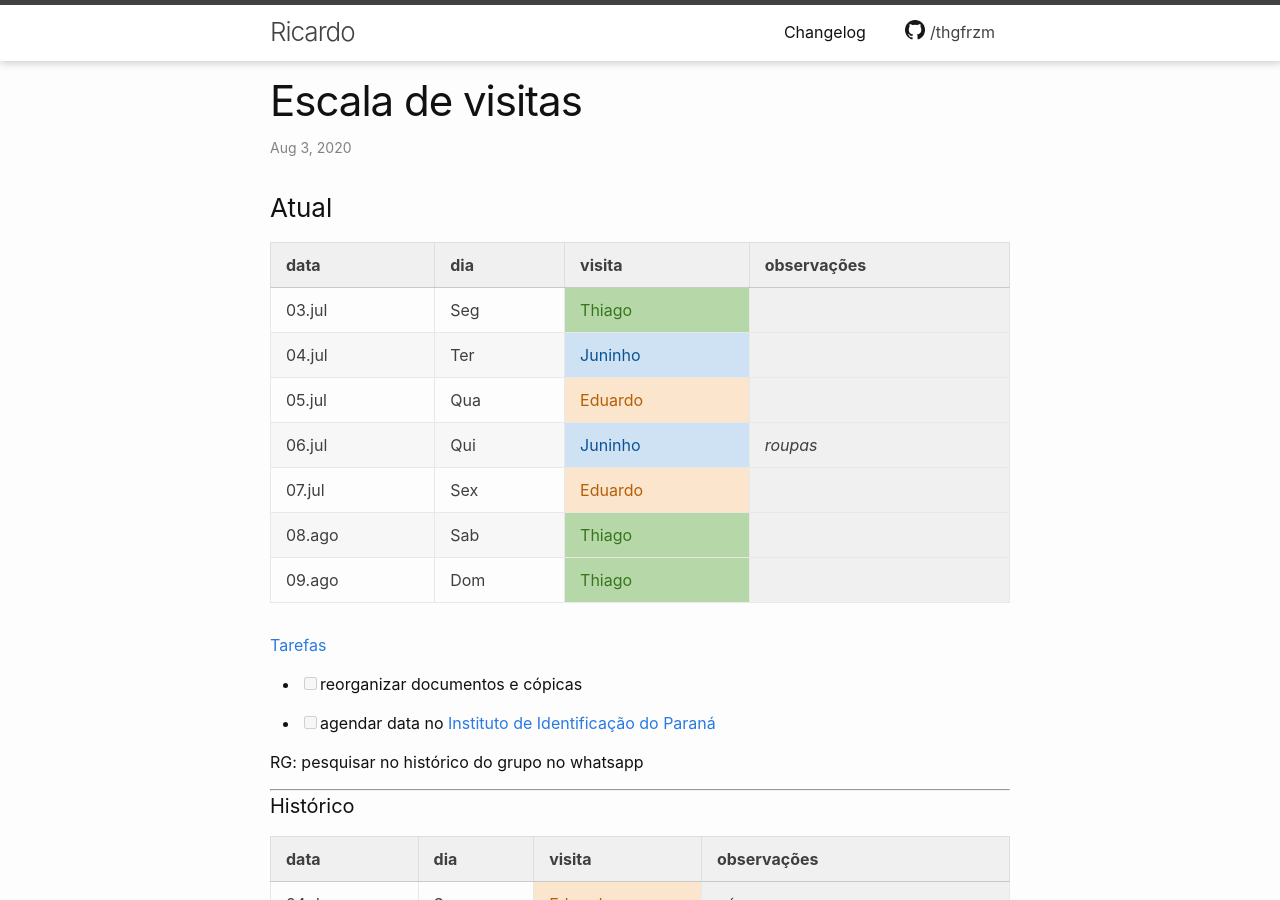
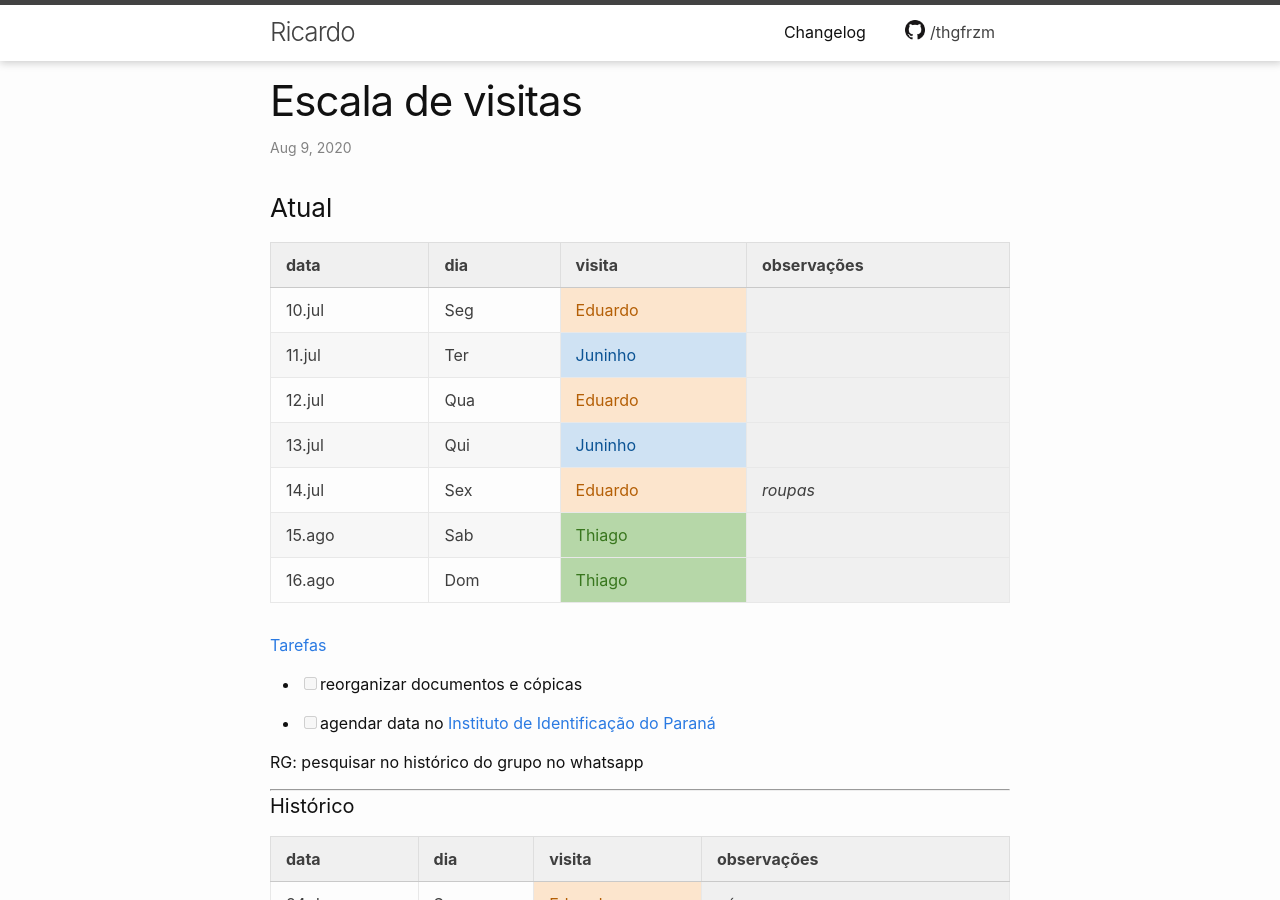
Before and after one commit to thgfrzm/ricardo, a Jekyll site: the page built from _posts/2018-12-23-escala-visitas.markdown, in a window 1280 px wide and 900 px high. Built offline with Jekyll 4.4.1, drawn with Linux system fonts in a browser that asks for light colours; some of the changed text lies outside the part shown.

Commit message:
Update 2018-12-23-escala-visitas.markdown

```diff
--- a/_posts/2018-12-23-escala-visitas.markdown
+++ b/_posts/2018-12-23-escala-visitas.markdown
@@ -1,7 +1,7 @@
 ---
 layout: post
 title:  "Escala de visitas"
-date:   2020-08-03 09:04:00 -0300
+date:   2020-08-09 12:00:00 -0300
 categories: agenda
 ---
 
@@ -9,13 +9,13 @@ categories: agenda
 
 | data   | dia | visita  | observações |
 | ------ | --- | ------- | ----------- |
-| 03.jul | Seg | Thiago  |             |
-| 04.jul | Ter | Juninho |             |
-| 05.jul | Qua | Eduardo |             |
-| 06.jul | Qui | Juninho | _roupas_    |
-| 07.jul | Sex | Eduardo |             |
-| 08.ago | Sab | Thiago  |             |
-| 09.ago | Dom | Thiago  |             |
+| 10.jul | Seg | Eduardo |             |
+| 11.jul | Ter | Juninho |             |
+| 12.jul | Qua | Eduardo |             |
+| 13.jul | Qui | Juninho |             |
+| 14.jul | Sex | Eduardo | _roupas_    |
+| 15.ago | Sab | Thiago  |             |
+| 16.ago | Dom | Thiago  |             |
 
 <!--
 ### nota
@@ -625,3 +625,10 @@ RG: pesquisar no histórico do grupo no whatsapp
 | 31.jul | Sex | Eduardo     |                     |
 | 01.ago | Sab | **Thiago**  | _roupas_            |
 | 02.ago | Dom | Thiago      |                     |
+| 03.jul | Seg | Thiago      |                     |
+| 04.jul | Ter | Juninho     |                     |
+| 05.jul | Qua | Eduardo     |                     |
+| 06.jul | Qui | Juninho     | _roupas_            |
+| 07.jul | Sex | Eduardo     |                     |
+| 08.ago | Sab | Thiago      |                     |
+| 09.ago | Dom | Thiago      |                     |
```
